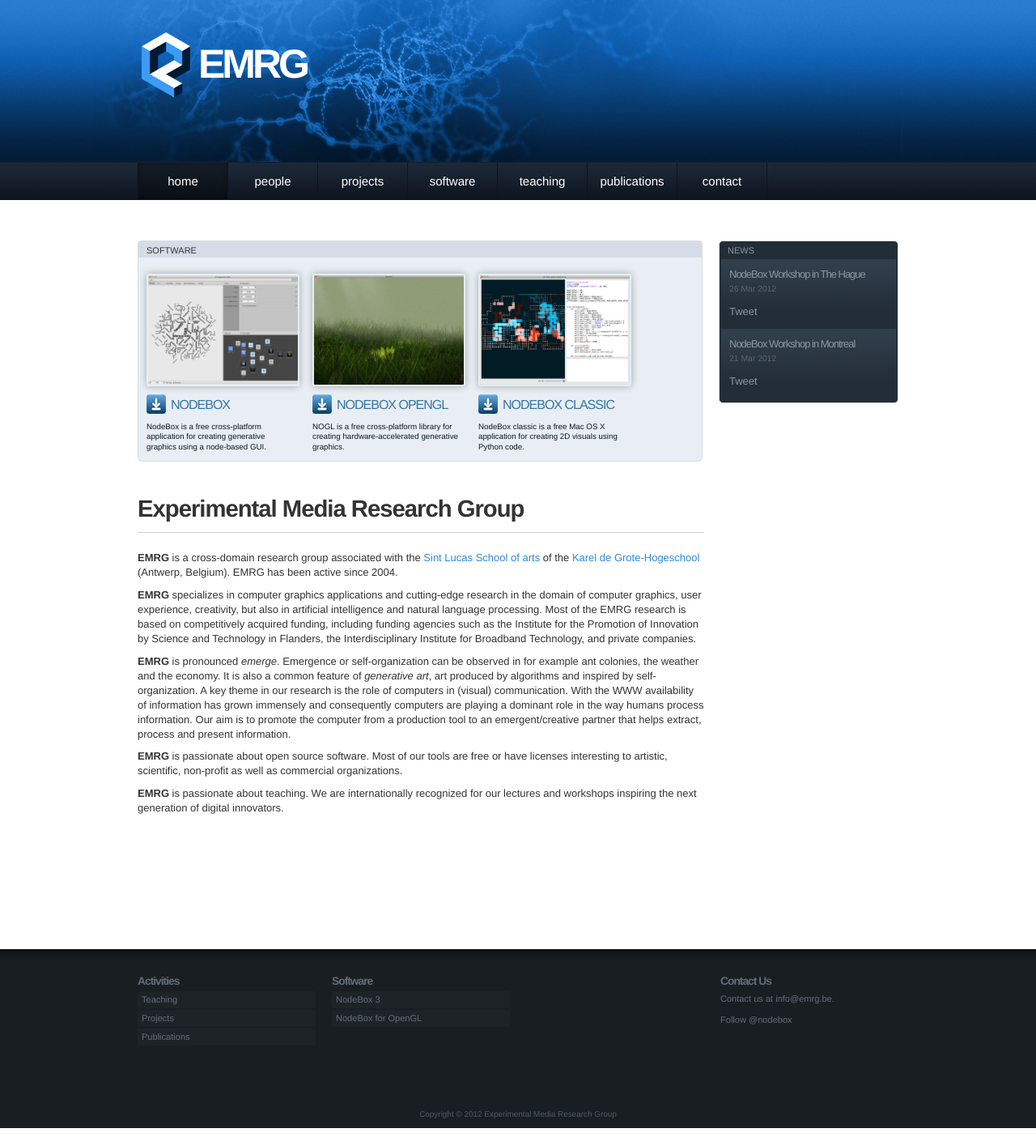
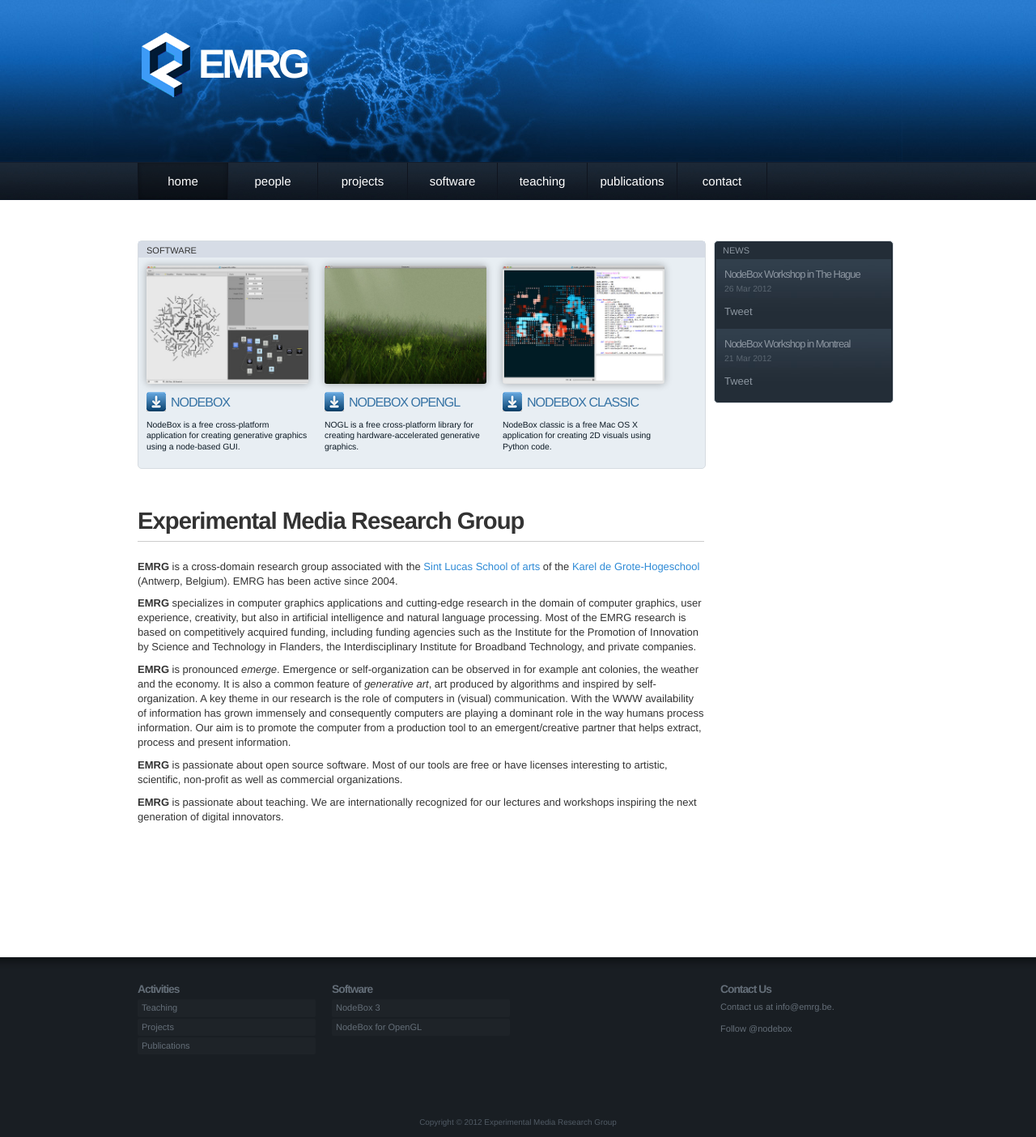
Before and after one commit to nodebox/emrg.be, a Jekyll site: the page built from index.md, in a window 1280 px wide. Shown: the whole page at 81% size. Built offline with Jekyll 4.4.1, drawn with Linux system fonts in a browser that asks for light colours; nearby versions of some CDN libraries; comment, search, counter and statistics services are not loaded.

Commit message:
better responsive software box homepage

```diff
--- a/_layouts/base.html
+++ b/_layouts/base.html
@@ -55,9 +55,9 @@
 <footer>
   <div class="container">
     <div class="four columns">
-      <h2><a href="/activities/">Activities</a></h2>
+      <h2>Activities</h2>
       <ul>
-        <li><a href="/teaching.html">Teaching</a></li>
+        <li><a href="/teaching">Teaching</a></li>
         <li><a href="/projects">Projects</a></li>
         <li><a href="/publications">Publications</a></li>
       </ul>
--- a/_layouts/homepage.html
+++ b/_layouts/homepage.html
@@ -3,21 +3,21 @@
 ---
 <div class="twelve columns software box">
   <h2>Software</h2>
-  <div class="three columns">
+  <div class="four columns">
     <a href="/software/nodebox-3.html">
       <img src="/media/home/nodebox3.jpg" alt="NodeBox 3 Screenshot" class="thumb">
       <h3>NodeBox</h3>
     </a>
     <small>NodeBox is a free cross-platform application for creating generative graphics using a node-based GUI.</small>
   </div>
-  <div class="three columns">
+  <div class="four columns">
     <a href="/software/nodebox-opengl.html">
       <img src="/media/home/nogl.jpg" alt="NodeBox/OpenGL running Creatures" class="thumb">
       <h3>NodeBox OpenGL</h3>
     </a>
     <small>NOGL is a free cross-platform library for creating hardware-accelerated generative graphics.</small>
   </div>
-  <div class="three columns">
+  <div class="four columns">
     <a href="/software/nodebox-1.html">
       <img src="/media/home/nodebox1.jpg" alt="NodeBox 1 Screenshot" class="thumb">
       <h3>NodeBox classic</h3>
--- a/media/css/screen.css
+++ b/media/css/screen.css
@@ -8,6 +8,7 @@
     font: 13px/18px Helvetica, Arial, sans-serif;
     -webkit-font-smoothing: antialiased; /* Fix for webkit rendering */
     -webkit-text-size-adjust: 100%;
+    overflow-x: hidden;
 }
 
 code, pre {
@@ -232,8 +233,9 @@
 
 #page-title {
     font-size: 225%;
+    line-height: 1em;
     margin-bottom: 0.75em;
-    padding-bottom: 20px;
+    padding-bottom: 10px;
     border-bottom: 1px solid #ccc;
 }
 #page-title h2 {
@@ -375,10 +377,6 @@
     border: 1px solid rgb(214,220,225);
 }
 
-.box .columns {
-    padding: 20px 0 0 0;
-}
-
 .box h2 {
     font-size: 11px;
     font-weight: normal;
@@ -400,40 +398,22 @@
     color: #000;
 }
 
-.box article {
-    padding: 0 0 5px 0;
-}
-
-.news.box {
-    background: rgb(35,45,55);
-    padding: 0;
-}
+.news.box { background: rgb(35,45,55); padding: 0; margin: 0; }
 .news.box,
 .news.box a { color: rgb(140,150,160); }
 .news.box h2 { font-weight: normal; }
 .news.box h3 { font-weight: normal; text-transform: none; }
-.news.box article {
-    margin: 2px;
-    padding: 10px;
-    background: url(../img/news-background.jpg) repeat-x;
-}
-.news.box time {
-    display: block;
-    font-size: 80%;
-    margin-bottom: 10px;
-}
+.news.box article { background: url(../img/news-background.jpg) repeat-x; margin: 2px; padding: 10px; }
+.news.box time { display: block; font-size: 80%; margin-bottom: 10px; }
 
-.software.box {
-    width: 696px !important;
-    margin-bottom: 25px;
-    padding: 0 0 42px 0;
-}
+.software.box { width: 100%; margin-bottom: 25px; padding: 0; }
+.software.box .columns { margin: 0; padding: 0; }
+.software.box a { display: block; padding: 10px; }
+.software.box a:hover { color: #3572a4; }
 .software.box h2 { color: #333; background: rgb(214,220,230); }
-.software.box small { color: #0b1924; }
-.software.box a:hover { color: #3572a4; }
+.software.box small { color: #0b1924; font-size: 80%; padding: 0 10px 10px 10px; }
 .software.box img {
     background: #e5eef3;
-    padding: 2px;
     box-shadow: 0 0 10px rgba(0, 0, 0, 0.3);
     -webkit-box-shadow: 0 0 10px rgba(0, 0, 0, 0.3);
     -moz-box-shadow: 0 0 10px rgba(0, 0, 0, 0.3);
@@ -443,7 +423,6 @@
 }
 .software.box h3 {
     height: 24px;
-    margin: 0 0 10px 0;
     padding-left: 30px;
     background: url(../img/download.png) no-repeat;
     color: #3572a4;
@@ -486,13 +465,9 @@
 
 /* News */
 #post { margin-top: 10px; }
-#post p { max-width: 550px; }
-#post p:first-child {
-    background: url(../img/news.png) no-repeat; padding: 2px 0 0 33px;
-    font-weight: bold;
-    font-size: 110%;
-    line-height: 22px;
-}
+#post p:first-child { background: url(../img/news.png) no-repeat; }
+#post p { max-width: 450px; padding: 2px 0 0 33px; margin-bottom: 0.2em; }
+#post p:last-child { margin-bottom: 1em; }
 
 /* People */
 
```
